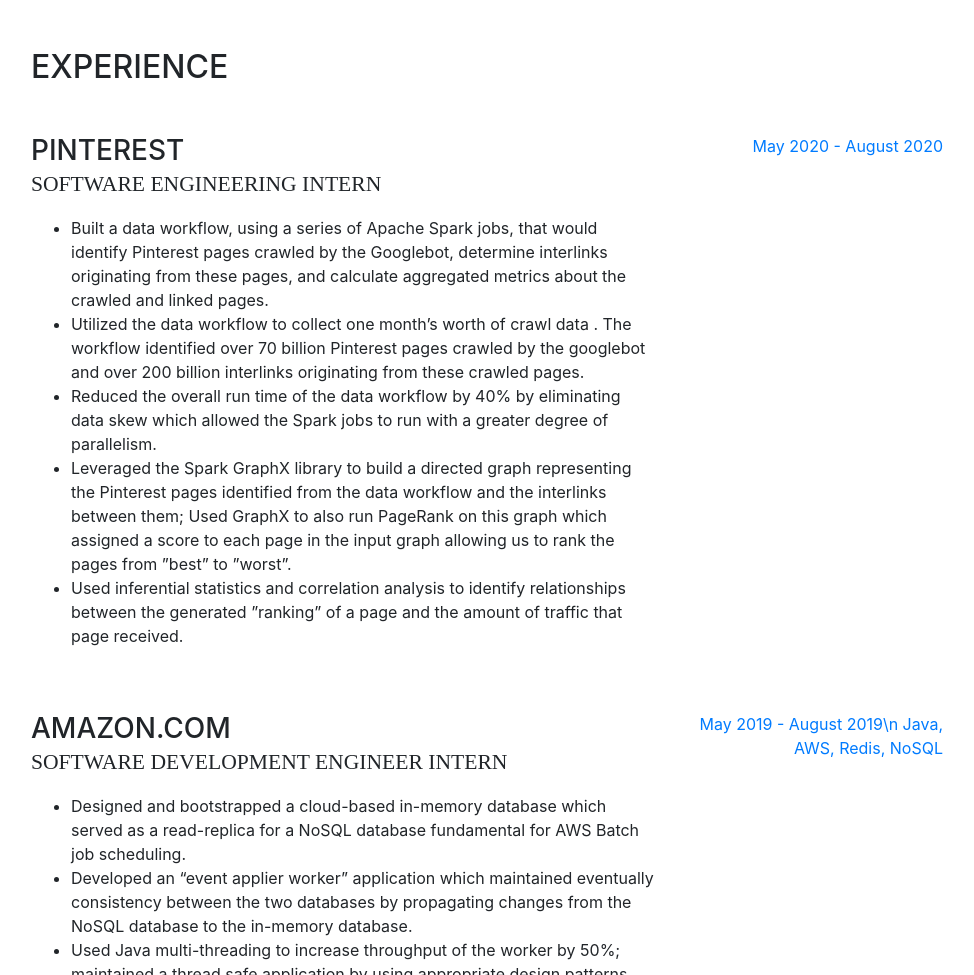
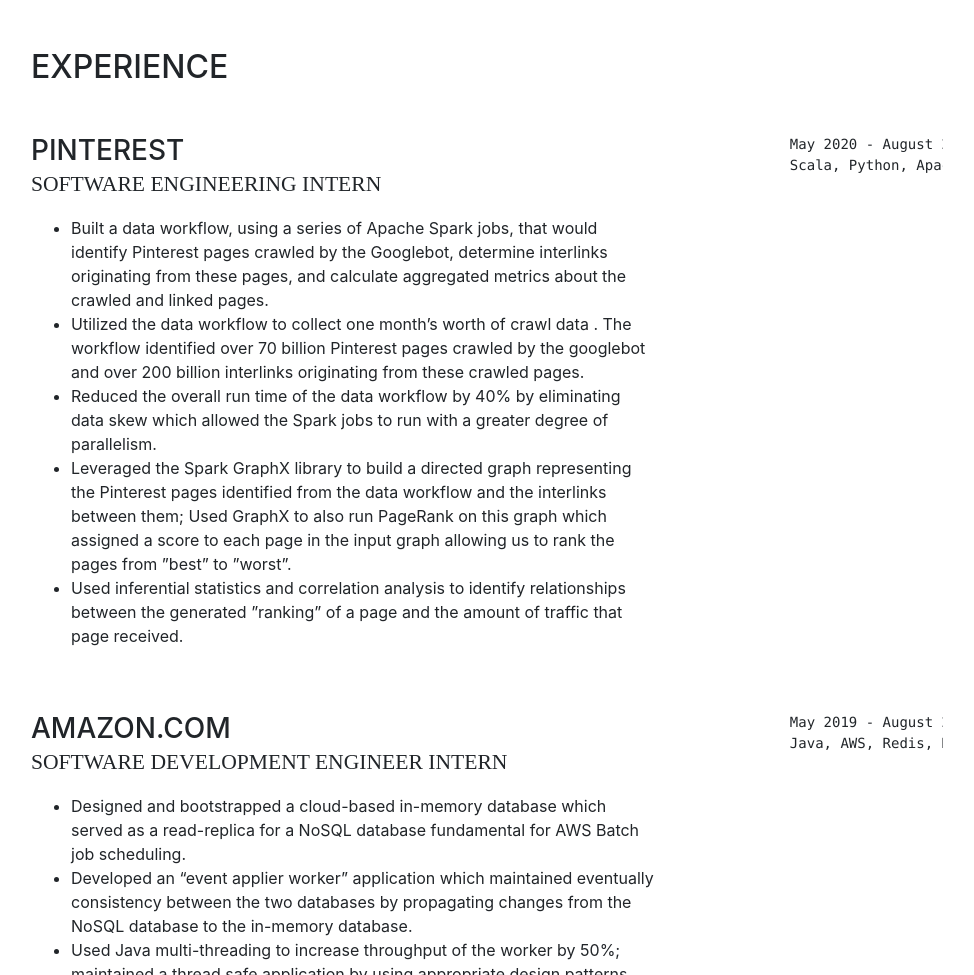
Before and after one commit to 1kishan/1kishan.github.io, a website with bundled scripts: page index.html in a window 1280 px wide. Shown: the part 800-1775 px from the top of the page, without its empty margins (289-1263 px from the left). Built offline with nearby package versions, Linux system fonts and the light colour scheme; a web font is replaced by a local one.

Commit message:
Update index.html

```diff
--- a/index.html
+++ b/index.html
@@ -129,7 +129,12 @@
               </ul>
             </div>
             <div class="resume-date text-md-right">
-              <span class="text-primary">May 2020 - August 2020</span>
+              <span class="text-primary">
+              <pre>
+                May 2020 - August 2020
+                Scala, Python, Apache Spark, SparkSQL
+                </pre>
+              </span>
             </div>
           </div>
         </div>
@@ -158,8 +163,10 @@
             </div>
             <div class="resume-date text-md-right">
               <span class="text-primary">
-                May 2019 - August 2019\n
+                <pre>
+                May 2019 - August 2019
                 Java, AWS, Redis, NoSQL
+                </pre>
               </span>
             </div>
           </div>
```
